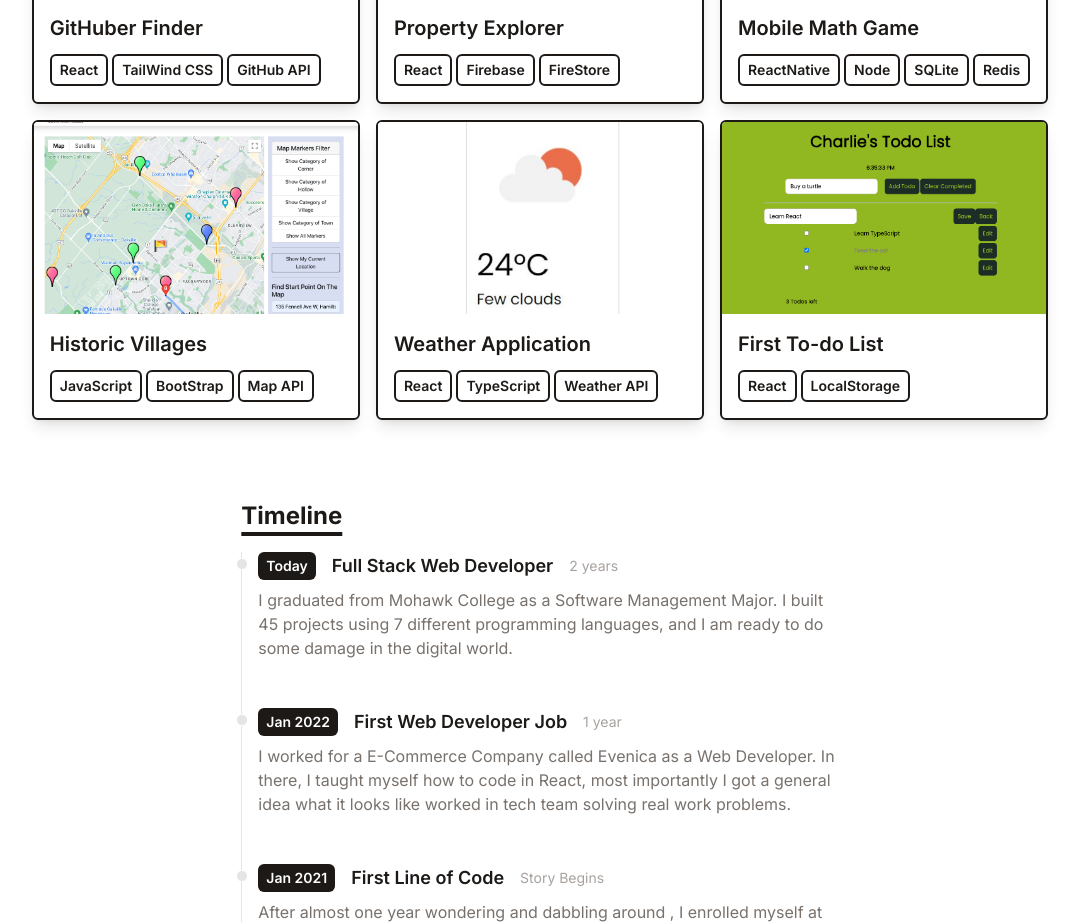
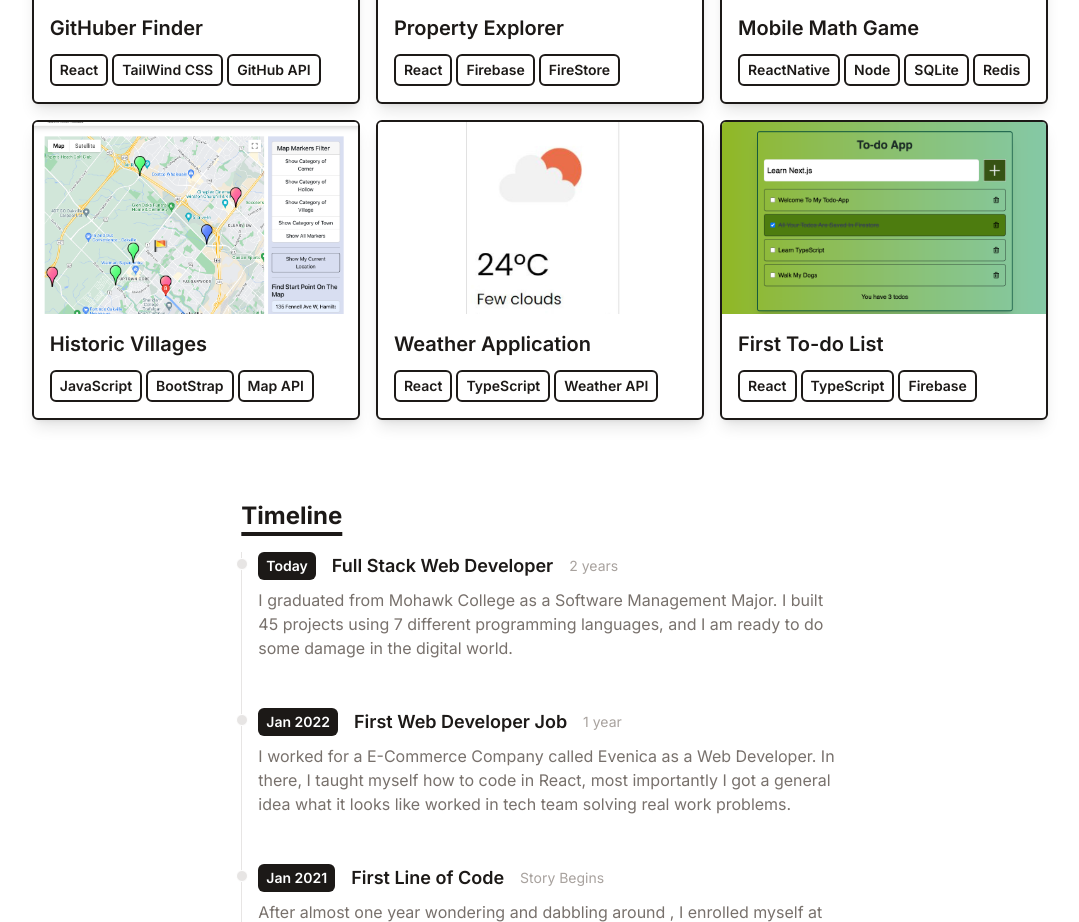
Before and after one commit to lookingforcharlie/portfolio_2023, a React (Vite) app: page / in a window 1280 px wide. Shown: the part 1066-1988 px from the top of the page, without its empty margins (100-1179 px from the left). Built offline with nearby package versions, Linux system fonts and the light colour scheme.

Commit message:
changed todo list

```diff
--- a/src/data/portfolio.js
+++ b/src/data/portfolio.js
@@ -42,9 +42,9 @@ export default [
   },
   {
     title: 'First To-do List',
-    imgUrl: '/assets/To_do_list.png',
-    stack: ['React', 'LocalStorage'],
-    linkLive: 'https://blackandwhite-todolist.netlify.app/',
+    imgUrl: '/assets/todolist_firebase.png',
+    stack: ['React', 'TypeScript', 'Firebase'],
+    linkLive: 'https://todolist-firebase-ten.vercel.app/',
     linkGit: 'https://github.com/lookingforcharlie/todo-list-react',
     demo: 'https://google.ca',
   },
```
Also changed, not shown: public/assets/To_do_list.png (deleted), public/assets/todolist_firebase.png (added).
